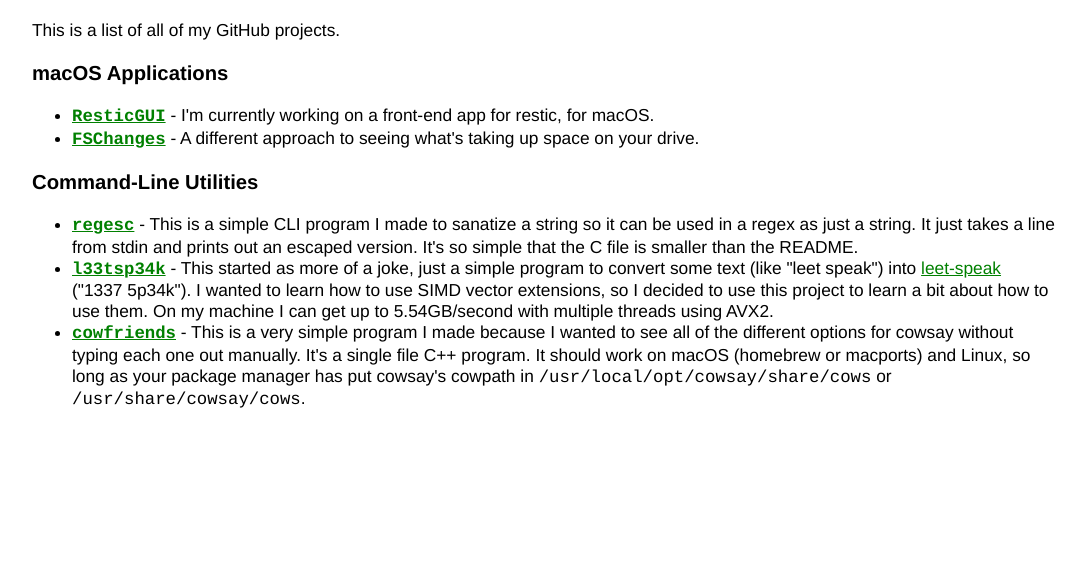
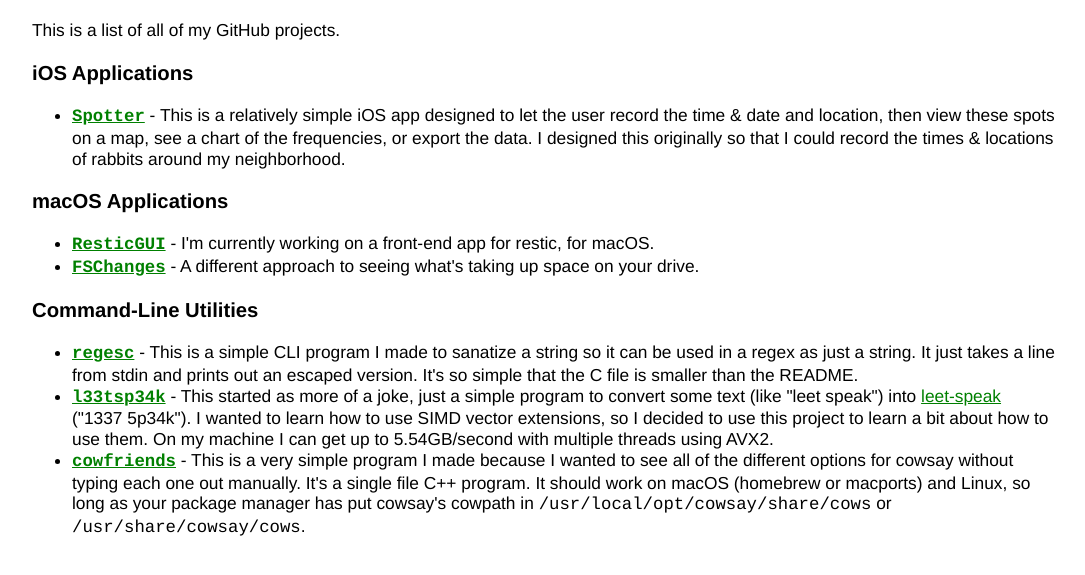
Before and after one commit to ZapDotZip/ZapDotZip.github.io, a plain HTML site: page index.html in a window 1280 px wide. Shown: the part 65-640 px from the top of the page, without its empty margins (96-1181 px from the left). Drawn offline with Linux system fonts and the light colour scheme.

Commit message:
add Spotter

```diff
--- a/index.html
+++ b/index.html
@@ -9,6 +9,12 @@
 <body>
 	<h1>Projects</h1>
 		<p>This is a list of all of my GitHub projects.</p>
+
+	<h3>iOS Applications</h3>
+	<ul style="line-height: 1.2;">
+		<li><a href="https://github.com/ZapDotZip/Spotter"><monob>Spotter</monob></a> - This is a relatively simple iOS app designed to let the user record the time & date and location, then view these spots on a map, see a chart of the frequencies, or export the data. I designed this originally so that I could record the times & locations of rabbits around my neighborhood.
+		</li>
+	</ul>
 
 	<h3>macOS Applications</h3>
 	<ul style="line-height: 1.2;">
```
